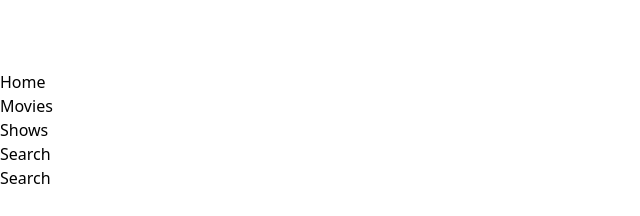
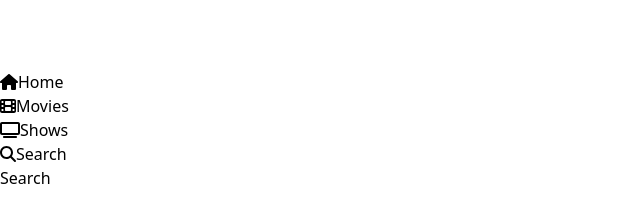
Before and after one commit to Abijeethvasra890/movie, a React (Vite) app: page /search in a window 1280 px wide. Shown: the part 363-579 px from the top of the page, without its empty margins (0-640 px from the left). Built offline with nearby package versions, Linux system fonts and the light colour scheme.

Commit message:
navbar icons

```diff
--- a/package.json
+++ b/package.json
@@ -10,9 +10,13 @@
     "preview": "vite preview"
   },
   "dependencies": {
+    "@fortawesome/fontawesome-svg-core": "^6.5.2",
+    "@fortawesome/free-solid-svg-icons": "^6.5.2",
+    "@fortawesome/react-fontawesome": "^0.2.2",
     "@material-tailwind/react": "^2.1.9",
     "react": "^18.2.0",
     "react-dom": "^18.2.0",
+    "react-icons": "^5.2.1",
     "react-router": "^6.23.1",
     "react-router-dom": "^6.23.1",
     "tw-elements": "^2.0.0"
--- a/src/Components/NavBarLinks.tsx
+++ b/src/Components/NavBarLinks.tsx
@@ -1,4 +1,7 @@
-import { Link } from "react-router-dom"
+import { Link } from "react-router-dom";
+import { FontAwesomeIcon } from '@fortawesome/react-fontawesome';
+import { faHome, faFilm, faTv, faSearch } from '@fortawesome/free-solid-svg-icons';
+
 
 type PropsType = {
     url: string;
@@ -6,14 +9,33 @@ type PropsType = {
 }
 
 const NavBarLinks = ({url,name}:PropsType) => {
+    const getIcon = (url) => {
+        switch (url) {
+          case '/':
+            return faHome;
+          case '/moviesplp':
+            return faFilm;
+          case '/showsplp':
+            return faTv;
+          case '/search':
+            return faSearch;
+          default:
+            return null;
+        }
+      };
   return (
     <div>
-        <Link
-            to={url}
-            className={location.pathname === `${url}` ? 'text-yellow-500' : 'text-white'}
+        <div className="mb-10">
+            <Link
+                to={url}
+                className={location.pathname === url ? 'text-red-500' : 'text-white'}
             >
-                {name}
-        </Link>
+                <div className="flex flex-col items-center justify-center">
+                    {getIcon(url) && <FontAwesomeIcon icon={getIcon(url)} className="mr-2" />}
+                    {name}
+                </div>
+            </Link>
+        </div>
     </div>
   )
 }
```
Also changed, not shown: 1 other file (tests, documents, lock files or other folders).
